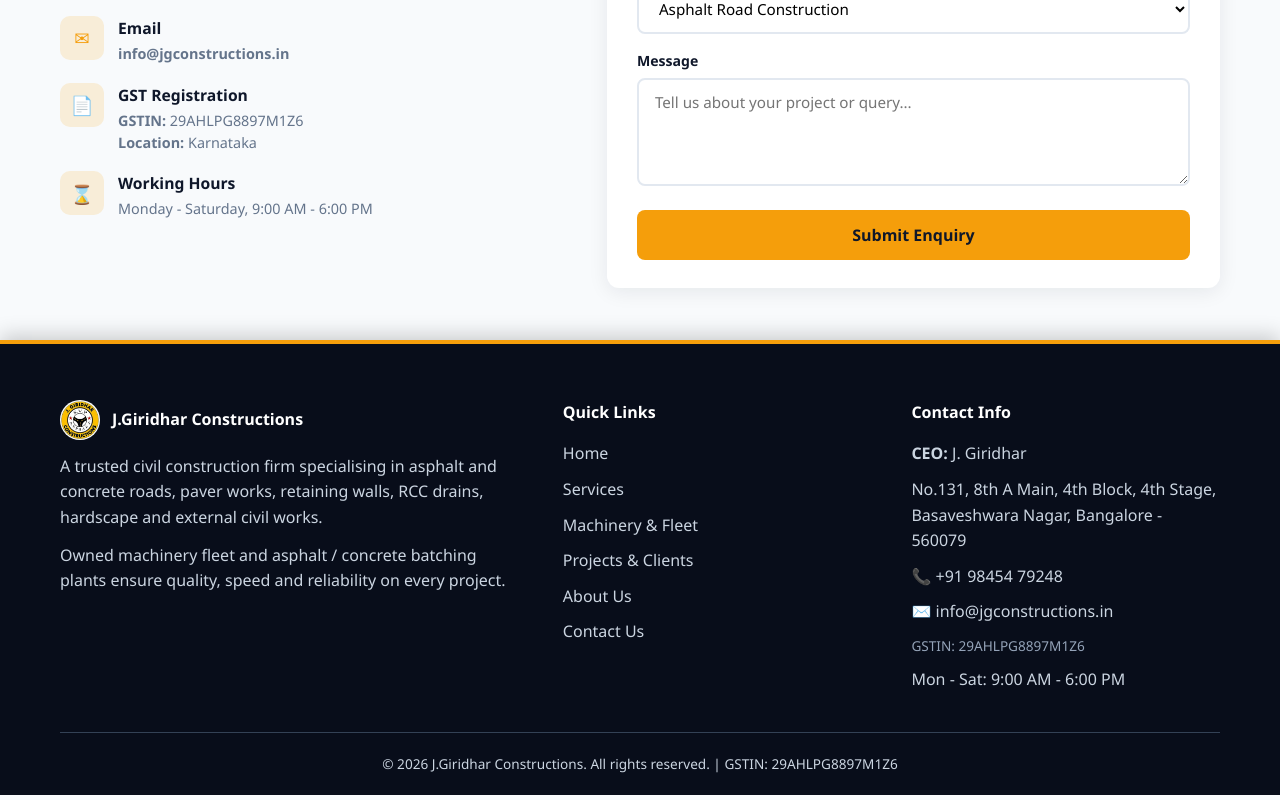
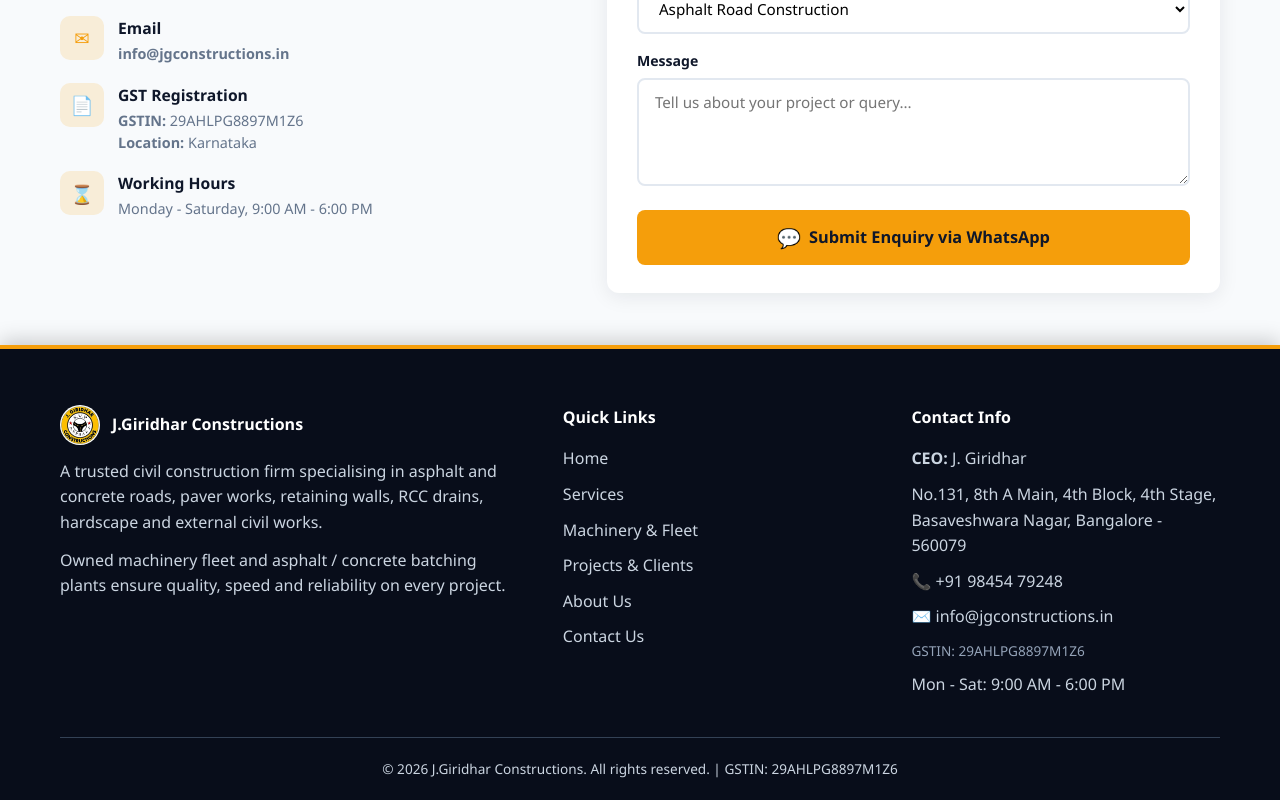
Before and after one commit to parvati-30/civil-react-source-code, a React (Vite) app in the folder client/: page /contact in a window 1280 px wide. Shown: the part 738-1538 px from the top of the page. Built offline with nearby package versions, Linux system fonts and the light colour scheme; no server answers.

Commit message:
feat: direct WhatsApp enquiry submission to +91 99804 95922 with formatted message

```diff
--- a/client/src/pages/Contact.jsx
+++ b/client/src/pages/Contact.jsx
@@ -71,10 +71,31 @@
     if (!validate()) {
       return
     }
+
+    // Format all enquiry details into a clean WhatsApp message
+    const formattedLines = [
+      `*New Project Enquiry - J.Giridhar Constructions*`,
+      `━━━━━━━━━━━━━━━━━━━━━━━━━`,
+      `👤 *Full Name:* ${form.name.trim()}`,
+      `📱 *Mobile:* +91 ${form.phone.trim()}`,
+      `📧 *Email:* ${form.email.trim() || 'Not Specified'}`,
+      `🛠️ *Service Required:* ${form.service}`,
+      `📝 *Project / Requirement Details:*`,
+      `${form.message.trim() || 'No additional notes provided'}`,
+      `━━━━━━━━━━━━━━━━━━━━━━━━━`,
+      `_Sent via J.Giridhar Constructions Official Website_`,
+    ]
+
+    const encodedText = encodeURIComponent(formattedLines.join('\n'))
+    const whatsappUrl = `https://wa.me/919980495922?text=${encodedText}`
+
+    // Open WhatsApp directly in new window / WhatsApp app
+    window.open(whatsappUrl, '_blank')
+
     setSent(true)
     setErrors({})
     setForm({ name: '', phone: '', email: '', service: 'Asphalt Road Construction', message: '' })
-    setTimeout(() => setSent(false), 5000)
+    setTimeout(() => setSent(false), 7000)
   }
 
   return (
@@ -178,9 +199,11 @@
                 Send Us An Enquiry
               </h3>
               {sent && (
-                <div className="alert alert-success">
-                  Thank you! Your enquiry has been received. We will contact you
-                  shortly.
+                <div className="alert alert-success" style={{ display: 'flex', alignItems: 'center', gap: 10, marginBottom: 20 }}>
+                  <span style={{ fontSize: '1.2rem' }}>✅</span>
+                  <div>
+                    <strong>Enquiry Submitted!</strong> Redirecting your project details to WhatsApp (+91 99804 95922)...
+                  </div>
                 </div>
               )}
               <form onSubmit={handleSubmit} noValidate>
@@ -283,8 +306,21 @@
                   />
                 </div>
 
-                <button type="submit" className="btn btn-primary" style={{ width: '100%', padding: '14px' }}>
-                  Submit Enquiry
+                <button
+                  type="submit"
+                  className="btn btn-primary"
+                  style={{
+                    width: '100%',
+                    padding: '14px',
+                    display: 'flex',
+                    alignItems: 'center',
+                    justifyContent: 'center',
+                    gap: '8px',
+                    fontSize: '1.02rem',
+                    fontWeight: 700,
+                  }}
+                >
+                  <span style={{ fontSize: '1.2rem' }}>💬</span> Submit Enquiry via WhatsApp
                 </button>
               </form>
             </div>
```
